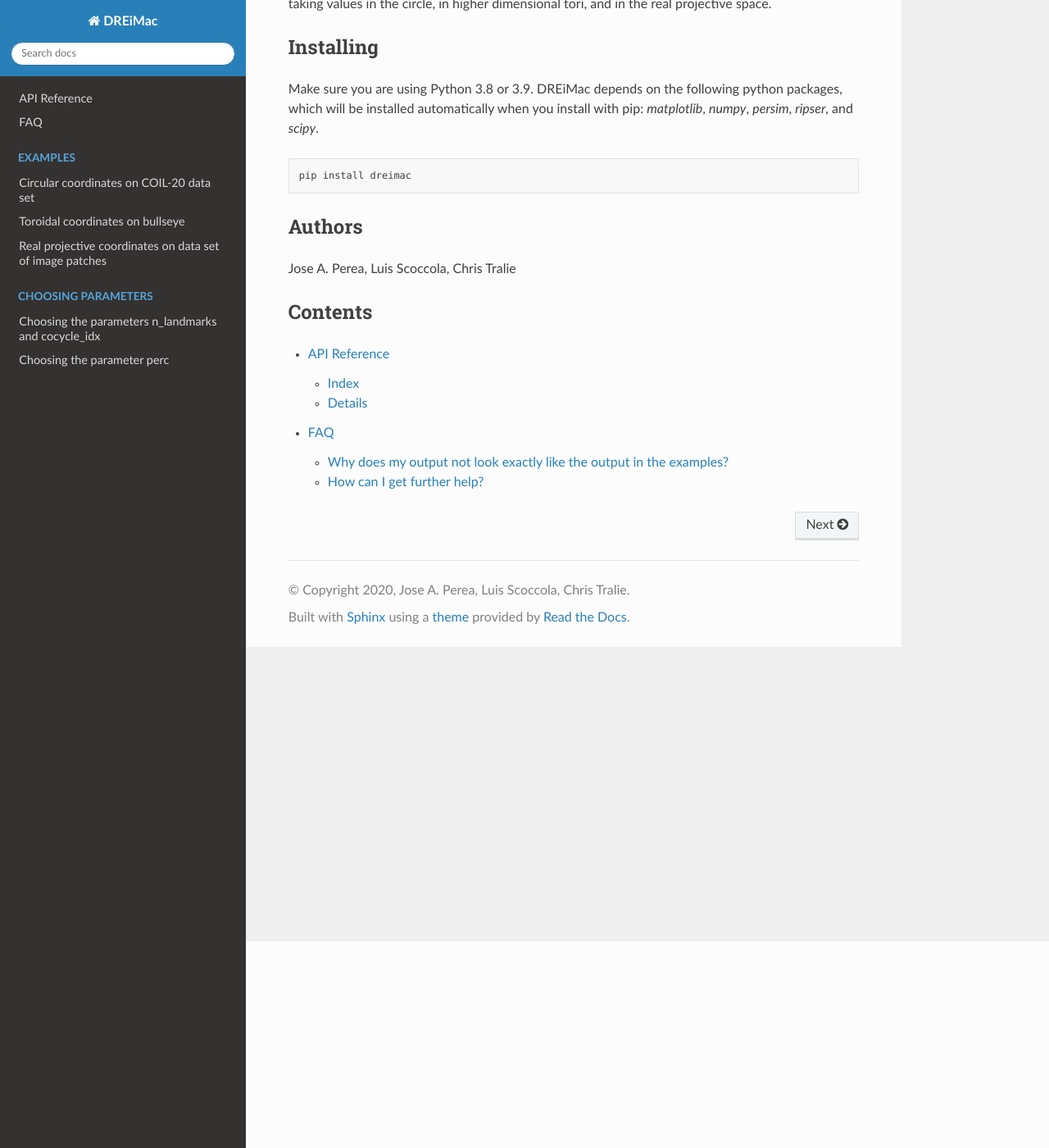
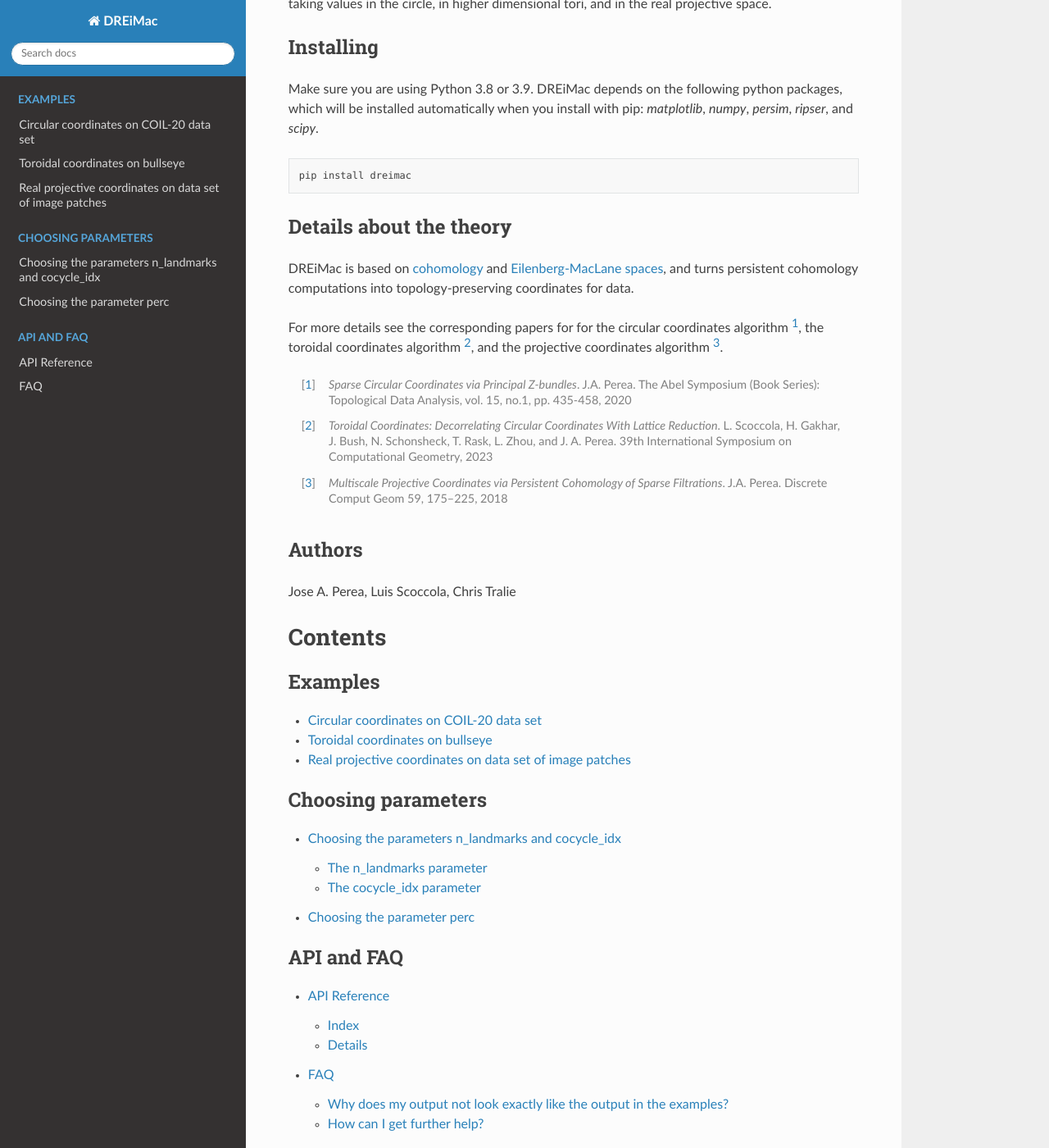
Before and after one commit to scikit-tda/DREiMac, a Sphinx documentation site: the page built from docs/index.rst, in a window 1280 px wide and 1400 px high, scrolled down 252 px. Shown: the whole window at 82% size. Built offline with Sphinx 7.4.7 and the Read the Docs theme 2.0.0, drawn with Linux system fonts in a browser that asks for light colours; pages that are not in the unit, such as notebooks, are missing from menus.

Commit message:
docs: several improvements to docs landing page

```diff
--- a/docs/index.rst
+++ b/docs/index.rst
@@ -3,7 +3,6 @@ DREiMac: Dimension Reduction with Eilenberg-MacLane Coordinates
 
 DREiMac is a library for topological data coordinatization, visualization, and dimensionality reduction.
 Currently, DREiMac is able to find topology-preserving representations of point clouds taking values in the circle, in higher dimensional tori, and in the real projective space.
-
 
 Installing
 ----------
@@ -21,6 +20,20 @@ DREiMac depends on the following python packages, which will be installed automa
     pip install dreimac
 
 
+Details about the theory
+------------------------
+
+DREiMac is based on `cohomology <https://en.wikipedia.org/wiki/Cohomology>`_ and `Eilenberg-MacLane spaces <https://en.wikipedia.org/wiki/Eilenberg%E2%80%93MacLane_space#Bijection_between_homotopy_classes_of_maps_and_cohomology>`_, and turns persistent cohomology computations into topology-preserving coordinates for data.
+
+For more details see the corresponding papers for for the circular coordinates algorithm [1]_, the toroidal coordinates algorithm [2]_, and the projective coordinates algorithm [3]_.
+
+.. [1] *Sparse Circular Coordinates via Principal Z-bundles*. J.A. Perea. The Abel Symposium (Book Series): Topological Data Analysis, vol. 15, no.1, pp. 435-458, 2020
+
+.. [2] *Toroidal Coordinates: Decorrelating Circular Coordinates With Lattice Reduction*. L. Scoccola, H. Gakhar, J. Bush, N. Schonsheck, T. Rask, L. Zhou, and J. A. Perea. 39th International Symposium on Computational Geometry, 2023
+
+.. [3] *Multiscale Projective Coordinates via Persistent Cohomology of Sparse Filtrations*. J.A. Perea. Discrete Comput Geom 59, 175–225, 2018
+
+
 Authors
 -------
 
@@ -47,11 +53,20 @@ Contents
     notebooks/genusTwoSurface
     notebooks/ImagePatches
 
+
+
 .. toctree::
     :maxdepth: 2
-    :hidden:
     :caption: Choosing parameters
 
     notebooks/parameters_n_landmarks_and_cocycle_idx
     notebooks/parameter_perc
     notebooks/parameters_prime_and_check_cocycle_condition
+
+
+.. toctree::
+    :maxdepth: 2
+    :caption: API and FAQ
+
+    api
+    faq
```
Also changed, not shown: other parts of docs/index.rst (+1 -8 lines), README.md (+3 -3 lines).
